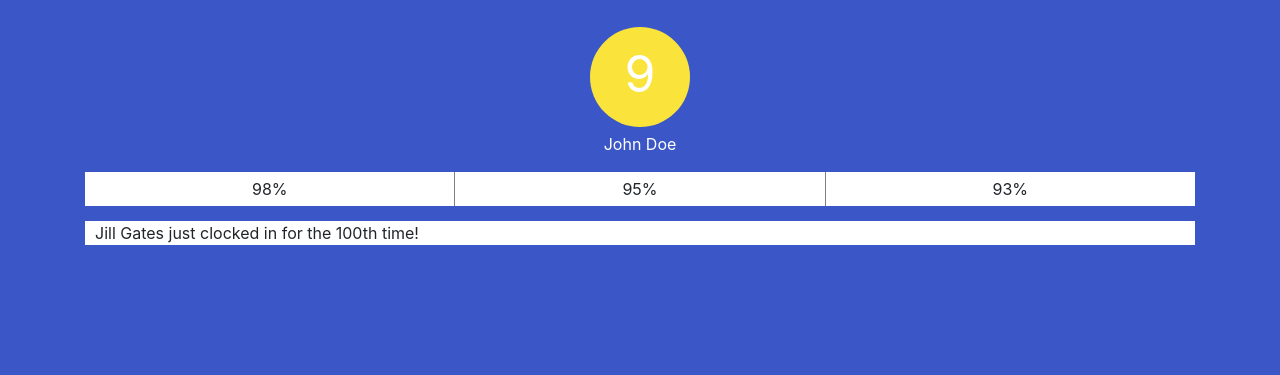
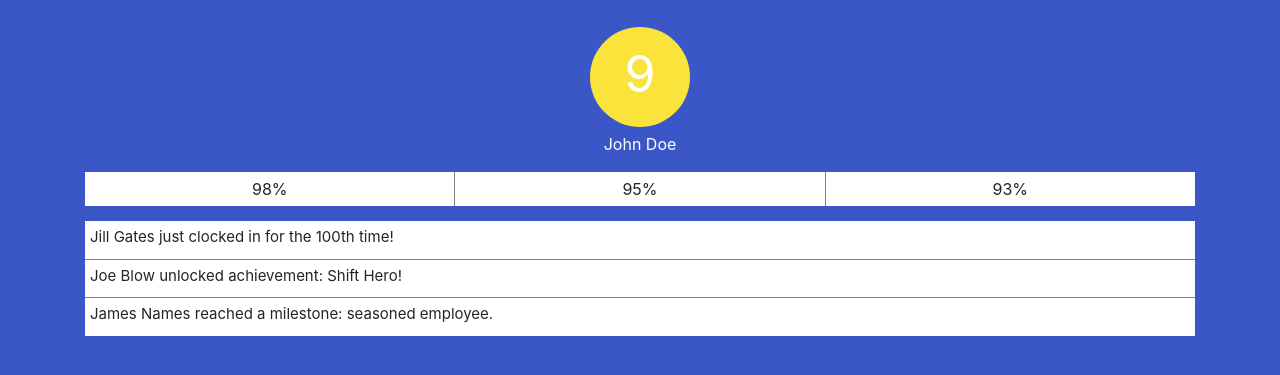
Before and after one commit to DoisDainos/tandahackrevived, a plain HTML site: page web/index.html in a window 1280 px wide. Shown: the part 59-434 px from the top of the page. Drawn offline with nearby package versions, Linux system fonts and the light colour scheme.

Commit message:
Bitta stylin

```diff
--- a/web/index.html
+++ b/web/index.html
@@ -48,7 +48,10 @@
           Jill Gates just clocked in for the 100th time!
         </div>
         <div class="feed-item">
-
+          Joe Blow unlocked achievement: Shift Hero!
+        </div>
+        <div class="feed-item">
+          James Names reached a milestone: seasoned employee.
         </div>
       </div>
     </div>
--- a/web/style.css
+++ b/web/style.css
@@ -51,9 +51,14 @@ body {
   grid-template-columns: auto;
   background-color: #fff;
   margin-top: 15px;
+  font-size: 15px;
 }
 
 .feed-item {
-  padding-left: 10px;
-  padding-right: 10px;
+  padding: 5px 10px 10px 5px;
+  border-bottom: 1px solid grey;
 }
+
+.feed-item:last-of-type {
+  border-bottom: 0;
+}
```
